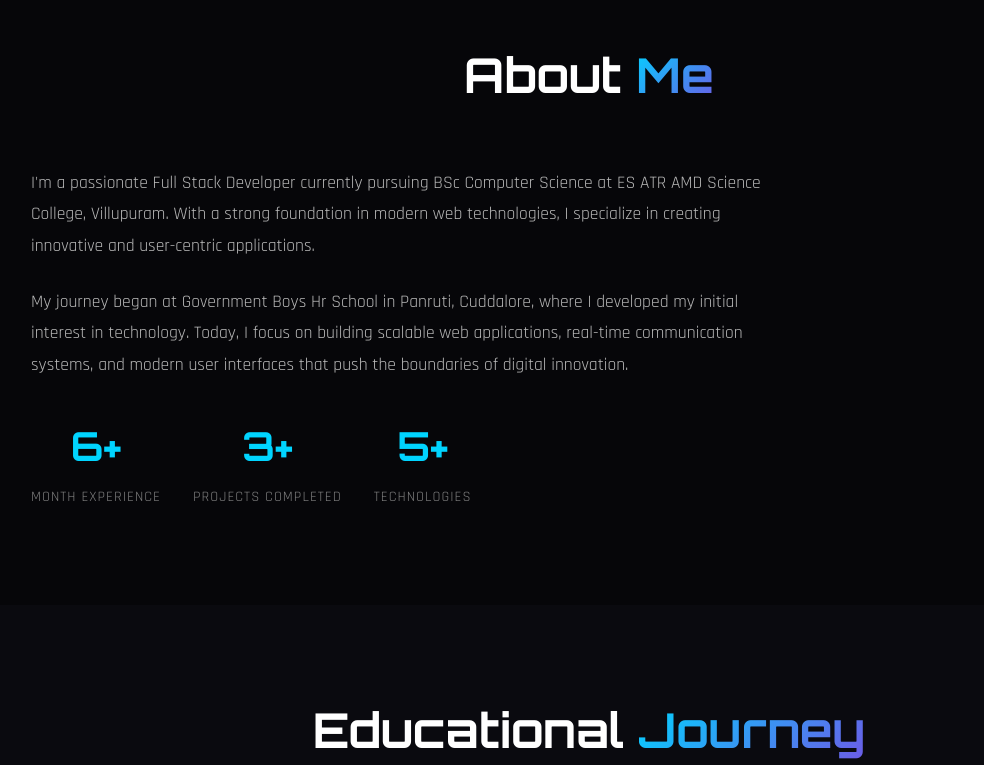
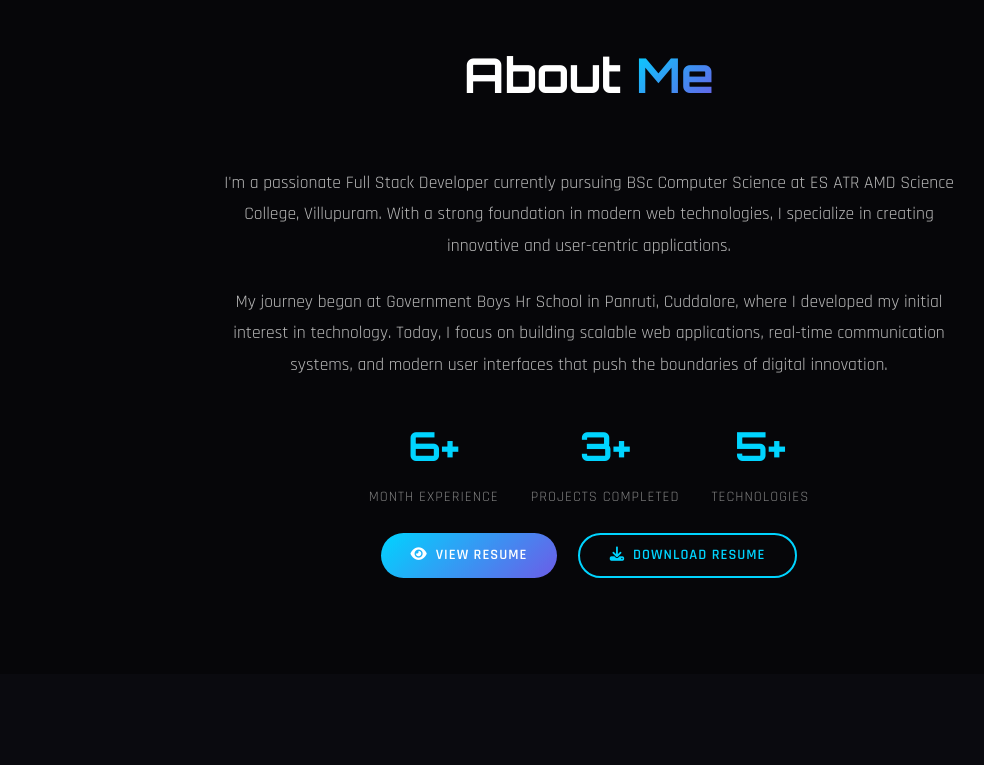
Before and after one commit to Ragupathi-p/Ragupathi-portfolio, a plain HTML site: page index.html in a window 1280 px wide. Shown: the part 914-1679 px from the top of the page, without its empty margins (51-1035 px from the left). Drawn offline with nearby package versions, Linux system fonts and the light colour scheme.

Commit message:
Update index.html

```diff
--- a/index.html
+++ b/index.html
@@ -69,7 +69,7 @@
                 <div class="col-lg-6 text-center">
                     <div class="profile-container">
                         <div class="profile-image-wrapper">
-                            <img src="" alt="Ragu Pathi" class="profile-image">
+                            <img src="src/profile.jpg" alt="Ragu Pathi" class="profile-image">
                             <div class="profile-glow"></div>
                         </div>
                     </div>
@@ -89,9 +89,9 @@
             <div class="row">
                 <div class="col-12">
                     <h2 class="section-title">About <span class="highlight">Me</span></h2>
-                    <div class="row align-items-center">
+                    <div class="row justify-content-center">
                         <div class="col-lg-8">
-                            <div class="about-content">
+                            <div class="about-content text-center">
                                 <p class="about-text">
                                     I'm a passionate Full Stack Developer currently pursuing BSc Computer Science at
                                     ES ATR AMD Science College, Villupuram. With a strong foundation in modern web
@@ -103,19 +103,27 @@
                                     web applications, real-time communication systems, and modern user interfaces
                                     that push the boundaries of digital innovation.
                                 </p>
-                                <div class="stats-container">
-                                    <div class="stat-item">
+                                <div class="stats-container d-flex justify-content-center flex-wrap">
+                                    <div class="stat-item text-center">
                                         <div class="stat-number">6+</div>
                                         <div class="stat-label">Month Experience</div>
                                     </div>
-                                    <div class="stat-item">
+                                    <div class="stat-item text-center">
                                         <div class="stat-number">3+</div>
                                         <div class="stat-label">Projects Completed</div>
                                     </div>
-                                    <div class="stat-item">
+                                    <div class="stat-item text-center">
                                         <div class="stat-number">5+</div>
                                         <div class="stat-label">Technologies</div>
                                     </div>
+                                </div>
+                                <div class="resume-buttons mt-4">
+                                    <a href="src/RAGUPATHI.pdf" target="_blank" class="btn btn-primary futuristic-btn me-3">
+                                        <i class="fas fa-eye me-2"></i>View Resume
+                                    </a>
+                                    <a href="src/RAGUPATHI.pdf" download="Ragupathi_Resume.pdf" class="btn btn-outline-primary futuristic-btn-outline">
+                                        <i class="fas fa-download me-2"></i>Download Resume
+                                    </a>
                                 </div>
                             </div>
                         </div>
```
